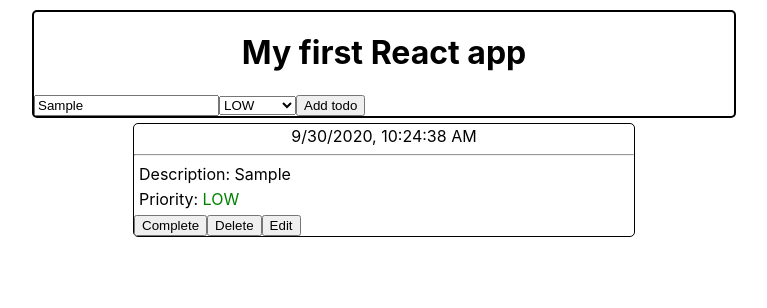
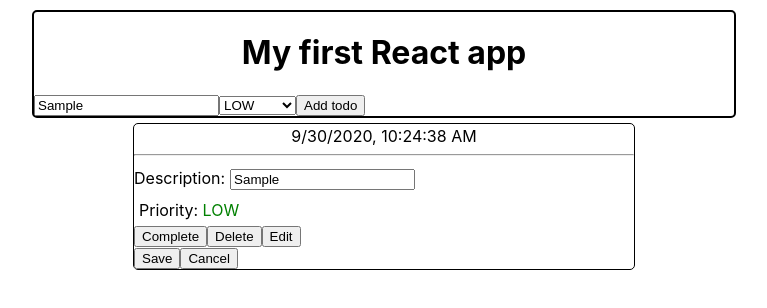
Before and after one commit to bozhkoveselin96/todo-app, a React (Create React App) app: page / in a window 1280 px wide. Both pictures are taken after typing "Sample" into the empty fields and a click on the input "Add todo". Shown: the top 308 px of the page, without its empty margins (256-1023 px from the left). Built offline with nearby package versions, Linux system fonts and the light colour scheme.

Commit message:
Edit todo functionality (not fully completed).

```diff
--- a/src/Components/Container.js
+++ b/src/Components/Container.js
@@ -11,6 +11,7 @@ export default class Container extends Component {
         this.addTodo = this.addTodo.bind(this);
         this.completeTodo = this.completeTodo.bind(this);
         this.removeTodo = this.removeTodo.bind(this);
+        this.getTodoToEdit = this.getTodoToEdit.bind(this);
     }
 
     addTodo(formDescription, formPriority) {
@@ -46,14 +47,23 @@ export default class Container extends Component {
         });
     }
 
+    getTodoToEdit(todoIndex) {
+        const todoToEdit = this.state.todos[todoIndex];
+    }
+
+
     render() {
         return (
             <div>
-                <FormTodo addTodo={ this.addTodo } />
+                <FormTodo
+                    addTodo={ this.addTodo }
+                    // editTodo={ todo }
+                />
                 <ListTodos
                     todos={ this.state.todos }
                     completeTodo={ this.completeTodo }
                     removeTodo={ this.removeTodo }
+                    getTodoToEdit={ this.getTodoToEdit }
                 />
             </div>
         );
--- a/src/Components/ListComponent/ListTodos.css
+++ b/src/Components/ListComponent/ListTodos.css
@@ -34,3 +34,11 @@
 .false {
     text-decoration: none;
 }
+
+.on {
+    display: none;
+}
+
+.off {
+    display: block;
+}
--- a/src/Components/ListComponent/ListTodos.js
+++ b/src/Components/ListComponent/ListTodos.js
@@ -4,8 +4,11 @@ import "./ListTodos.css"
 export default class ListTodos extends Component {
     constructor(props) {
         super(props);
-        this.completeTodo = this.onComplete.bind(this);
-        this.removeTodo = this.onRemove.bind(this);
+        this.state = { todos : props.todos };
+        this.onComplete = this.onComplete.bind(this);
+        this.onRemove = this.onRemove.bind(this);
+        this.onEdit = this.onEdit.bind(this);
+        this.onDescriptionChange = this.onDescriptionChange.bind(this);
     }
 
     onComplete(index) {
@@ -16,24 +19,56 @@ export default class ListTodos extends Component {
         this.props.removeTodo(index);
     }
 
+    onEdit(index) {
+        let allTodos = this.state.todos;
+        let todoToEdit = allTodos[index].todo;
+        todoToEdit.editMode = 'on';
+        allTodos[index].todo.editMode = todoToEdit.editMode;
+        this.setState({ todos : allTodos } );
+        console.log(this.state)
+        // this.props.getTodoToEdit(index);
+    }
+
+    onDescriptionChange(index, event) {
+        let allTodos = this.state.todos;
+        let todoToEdit = allTodos[index].todo;
+        todoToEdit.description = event.target.value;
+        allTodos[index].todo.description = todoToEdit.description;
+        this.setState({ todos : allTodos } );
+    }
+
     render() {
-        let todos = this.props.todos || [];
+        this.state.todos.map(item => {
+            if (item.todo.editMode === undefined) {
+                item.todo.editMode = 'off';
+            }
+        });
+        let todos = this.state.todos;
         return (
             <div className="todos">
                 { todos.map((item, index) =>
-                    <div key={ index } className={`todo-item ${String(item.todo.completed)}`}>
+                    <div key={ index } className={`todo-item ${ String(item.todo.completed) }`}>
                         <p className="date">{ item.todo.date }</p>
                         <hr/>
-                        <p className="description">Description: { item.todo.description }</p>
+                        Description:<input
+                            type="text"
+                            className="description"
+                            value={ item.todo.description }
+                            onChange={ event => this.onDescriptionChange(index, event) }
+                    />
                         <p className="priority">
                             Priority: <span className={ item.todo.priority }>
                                             { item.todo.priority }
                                       </span>
                         </p>
-                        <div>
+                        <div className={ item.todo.editMode }>
                             <button onClick={ () => this.onComplete(index) }>Complete</button>
                             <button onClick={ () => this.onRemove(index) }>Delete</button>
-                            <button>Edit</button>
+                            <button onClick={ () => this.onEdit(index) }>Edit</button>
+                        </div>
+                        <div className={ () => (item.todo.editMode === 'on') ? 'off' : 'on' }>
+                            <button onClick={ () => this.onSave(index) }>Save</button>
+                            <button onClick={ () => this.onCancel(index) }>Cancel</button>
                         </div>
                     </div>) }
             </div>
```
